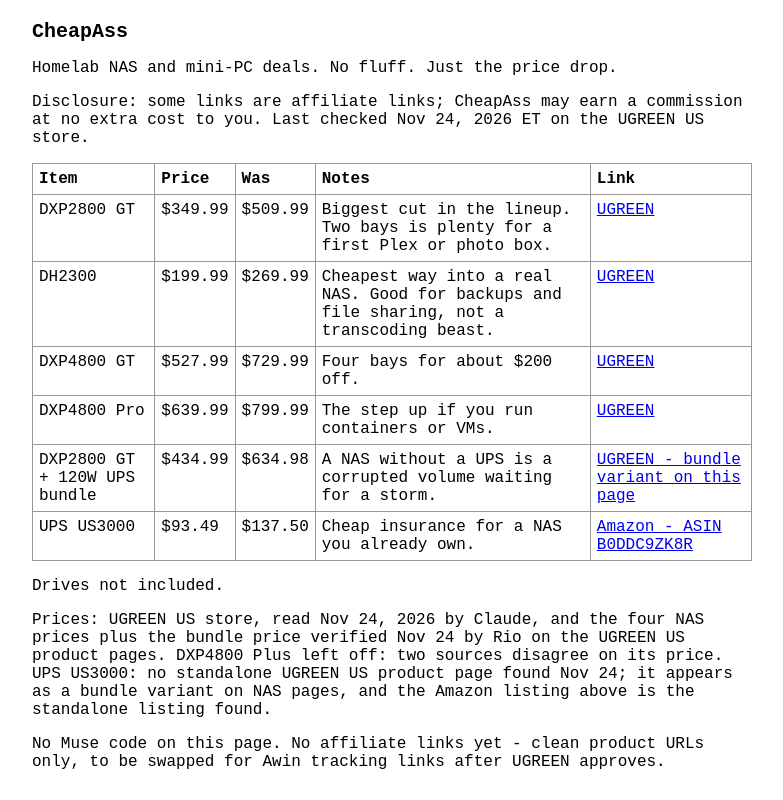
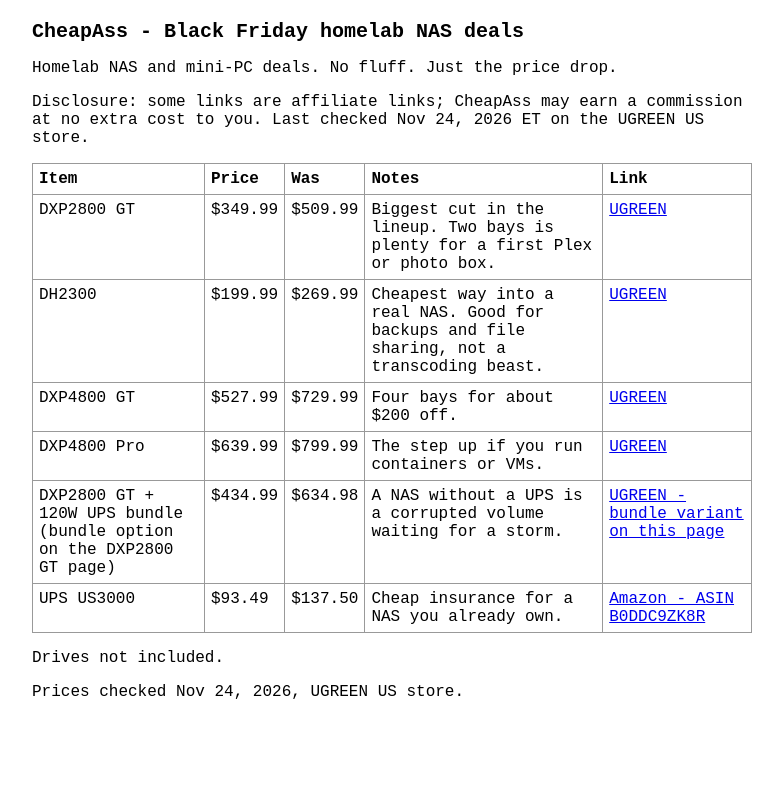
Before and after one commit to mrdooter-ctrl/cheapass, a plain HTML site: page index.html in a window 1280 px wide. Shown: the whole page, without its empty margins (248-1031 px from the left). Drawn offline with Linux system fonts and the light colour scheme.

Commit message:
Cleanup public page: remove internal notes, add Black Friday to title and heading, label UPS bundle row

```diff
--- a/index.html
+++ b/index.html
@@ -2,15 +2,11 @@
 <html lang="en">
 <head>
 <meta charset="utf-8">
-<title>CheapAss - Homelab NAS and mini-PC deals</title>
+<title>CheapAss - Black Friday homelab NAS deals</title>
 <style>body{font-family:monospace,monospace;max-width:720px;margin:20px auto;padding:0 12px}h1{font-size:20px}table{border-collapse:collapse}td,th{border:1px solid #999;padding:6px;text-align:left;vertical-align:top}</style>
 </head>
 <body>
-<!-- STAGED ONLY - NOT YET PUBLISHED - Nov 24, 2026 -->
-<!-- Denis said yes Nov 24 8:06 AM ET to publishing and to Awin signup/application in his own name. -->
-<!-- Publish only after Denis creates the public cheapass GitHub repo and connects GitHub. -->
-<!-- Links below are clean UGREEN product URLs for now; swap to Awin tracking links after UGREEN approves. -->
-<h1>CheapAss</h1>
+<h1>CheapAss - Black Friday homelab NAS deals</h1>
 <p>Homelab NAS and mini-PC deals. No fluff. Just the price drop.</p>
 <p>Disclosure: some links are affiliate links; CheapAss may earn a commission at no extra cost to you. Last checked Nov 24, 2026 ET on the UGREEN US store.</p>
 <table>
@@ -19,11 +15,10 @@
 <tr><td>DH2300</td><td>$199.99</td><td>$269.99</td><td>Cheapest way into a real NAS. Good for backups and file sharing, not a transcoding beast.</td><td><a href="https://ai.ugreen.com/products/ugreen-nasync-dh2300-nas-storage">UGREEN</a></td></tr>
 <tr><td>DXP4800 GT</td><td>$527.99</td><td>$729.99</td><td>Four bays for about $200 off.</td><td><a href="https://ai.ugreen.com/products/ugreen-nasync-dxp4800-gt-4-bay-nas-storage">UGREEN</a></td></tr>
 <tr><td>DXP4800 Pro</td><td>$639.99</td><td>$799.99</td><td>The step up if you run containers or VMs.</td><td><a href="https://ai.ugreen.com/products/ugreen-nasync-dxp4800-pro-4-bay-nas">UGREEN</a></td></tr>
-<tr><td>DXP2800 GT + 120W UPS bundle</td><td>$434.99</td><td>$634.98</td><td>A NAS without a UPS is a corrupted volume waiting for a storm.</td><td><a href="https://ai.ugreen.com/products/ugreen-nasync-dxp2800-gt-2-bay-nas-storage">UGREEN - bundle variant on this page</a></td></tr>
+<tr><td>DXP2800 GT + 120W UPS bundle (bundle option on the DXP2800 GT page)</td><td>$434.99</td><td>$634.98</td><td>A NAS without a UPS is a corrupted volume waiting for a storm.</td><td><a href="https://ai.ugreen.com/products/ugreen-nasync-dxp2800-gt-2-bay-nas-storage">UGREEN - bundle variant on this page</a></td></tr>
 <tr><td>UPS US3000</td><td>$93.49</td><td>$137.50</td><td>Cheap insurance for a NAS you already own.</td><td><a href="https://www.amazon.com/dp/B0DDC9ZK8R">Amazon - ASIN B0DDC9ZK8R</a></td></tr>
 </table>
 <p>Drives not included.</p>
-<p>Prices: UGREEN US store, read Nov 24, 2026 by Claude, and the four NAS prices plus the bundle price verified Nov 24 by Rio on the UGREEN US product pages. DXP4800 Plus left off: two sources disagree on its price. UPS US3000: no standalone UGREEN US product page found Nov 24; it appears as a bundle variant on NAS pages, and the Amazon listing above is the standalone listing found.</p>
-<p>No Muse code on this page. No affiliate links yet - clean product URLs only, to be swapped for Awin tracking links after UGREEN approves.</p>
+<p>Prices checked Nov 24, 2026, UGREEN US store.</p>
 </body>
 </html>
```
